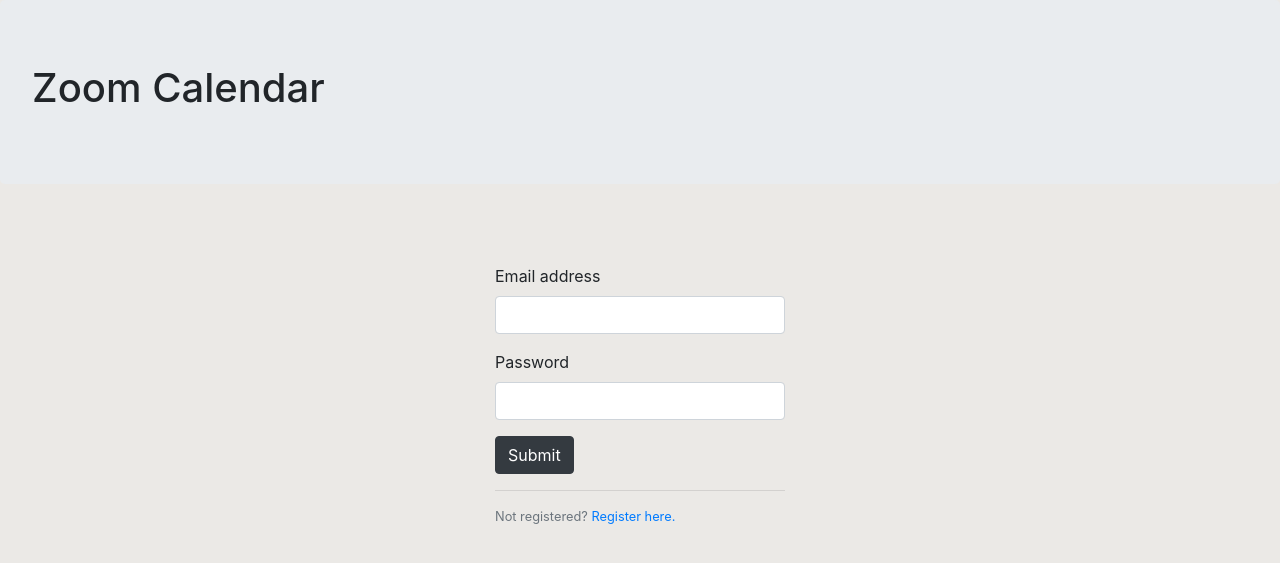
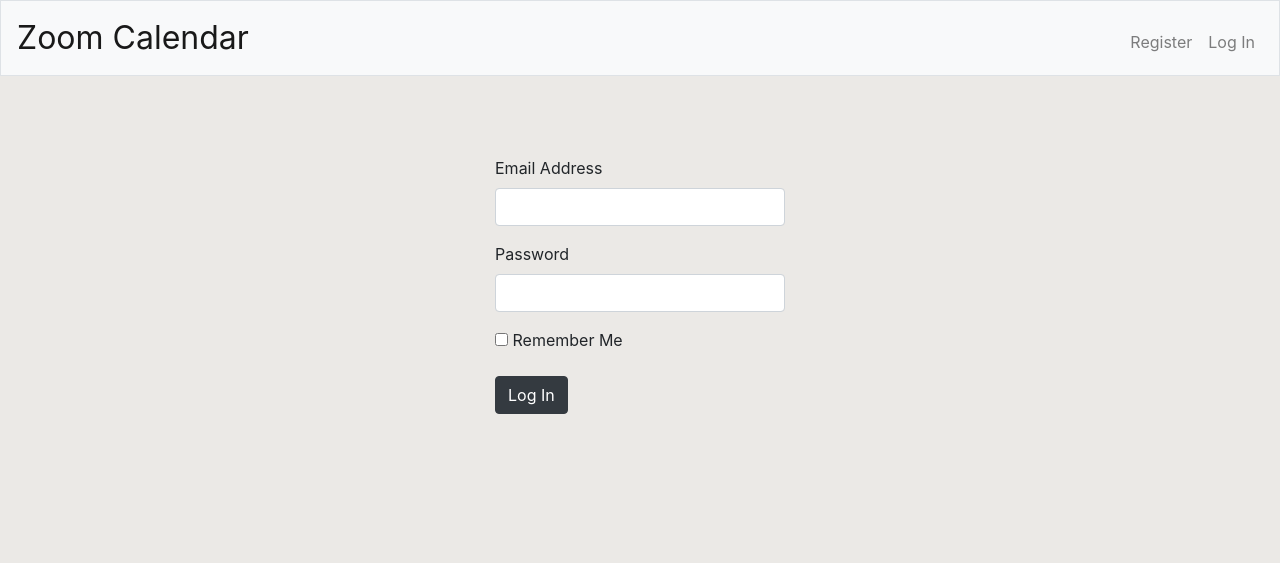
Before and after one commit to jburmesch/zcal-repo, a Flask app: page /login in a window 1280 px wide. Shown: the top 563 px of the page. Run offline with Flask 2, Linux system fonts and the light colour scheme; some libraries are stand-ins or nearby versions.

Commit message:
Got Login form to display using WTForms

```diff
--- a/templates/login.html
+++ b/templates/login.html
@@ -1,18 +1,29 @@
-<!DOCTYPE html>
-<html>
-    <head>
-        <meta charset="utf-8">
-        <meta name="viewport" content="width=device-width, initial-scale=1">
-        <title>Zoom Calendar - Login</title>
-        <link rel="stylesheet" href="https://stackpath.bootstrapcdn.com/bootstrap/4.5.0/css/bootstrap.min.css" integrity="sha384-9aIt2nRpC12Uk9gS9baDl411NQApFmC26EwAOH8WgZl5MYYxFfc+NcPb1dKGj7Sk" crossorigin="anonymous">
-        <link href="/static/style.css" rel="stylesheet">
-    </head>
-    <body>
-        <div class="jumbotron">
-            <h1>Zoom Calendar</h1>
-        </div>
-        <div class="container login">
-            <form>
+{% extends 'base.html' %}
+{% block body %}
+    <div class="container login">
+        <form method="POST", action="">
+            {{ form.hidden_tag() }}
+            <fieldset>
+                <div class="form-group">
+                    {{ form.email.label(class="form-control-label") }}
+                    {{ form.email(class="form-control")}}
+                </div>
+                <div class="form-group">
+                    {{ form.password.label(class="form-control-label") }}
+                    {{ form.password(class="form-control") }}
+                </div>
+                <div class="form-group">
+                    {{ form.remember()}}
+                    {{ form.remember.label(class="form-control-label")}}
+                </div>
+                {{ form.submit(class="btn btn-dark")}}
+            </fieldset>
+        </form>
+    </div>
+{% endblock %}
+
+
+<!-- <form>
                 <div class="form-group">
                     <label for="exampleInputEmail1">Email address</label>
                     <input type="email" class="form-control" id="exampleInputEmail1" aria-describedby="emailHelp">
@@ -24,10 +35,4 @@
                 <button type="submit" class="btn btn-dark">Submit</button>
                 <hr>
                 <small id="notRegistered" class="form-text text-muted">Not registered? <a href='/register'>Register here.</a></small>
-                </form>
-        </div>
-        <script src="https://code.jquery.com/jquery-3.5.1.slim.min.js" integrity="sha384-DfXdz2htPH0lsSSs5nCTpuj/zy4C+OGpamoFVy38MVBnE+IbbVYUew+OrCXaRkfj" crossorigin="anonymous"></script>
-        <script src="https://cdn.jsdelivr.net/npm/popper.js@1.16.0/dist/umd/popper.min.js" integrity="sha384-Q6E9RHvbIyZFJoft+2mJbHaEWldlvI9IOYy5n3zV9zzTtmI3UksdQRVvoxMfooAo" crossorigin="anonymous"></script>
-        <script src="https://stackpath.bootstrapcdn.com/bootstrap/4.5.0/js/bootstrap.min.js" integrity="sha384-OgVRvuATP1z7JjHLkuOU7Xw704+h835Lr+6QL9UvYjZE3Ipu6Tp75j7Bh/kR0JKI" crossorigin="anonymous"></script>
-    </body>
-</html>
+            </form> -->
--- a/zcal.py
+++ b/zcal.py
@@ -2,8 +2,16 @@ from flask import Flask, render_template, request, redirect, url_for
 import calendar
 from datetime import date
 from math import floor
+from forms import RegistrationForm, LoginForm
 
 app = Flask(__name__)
+
+app.config['SECRET_KEY'] = 'dev'
+
+# Secret generation:
+# import secrets
+# secrets.token_hex(16)
+# exit
 
 meetings = [
     {
@@ -18,12 +26,19 @@ meetings = [
 
 @app.route('/')
 def main():
-    return redirect(url_for('login'))
+    return "wtf" # redirect(url_for('login'))
+
+
+# @app.route('/register')
+# def register():
+#     form = RegistrationForm()
+#     return "wtf"
 
 
 @app.route('/login')
 def login():
-    return render_template('login.html')
+    form = LoginForm()
+    return render_template('login.html', form=form)
 
 
 @app.route('/calendar', methods=['GET', 'POST'])
```
